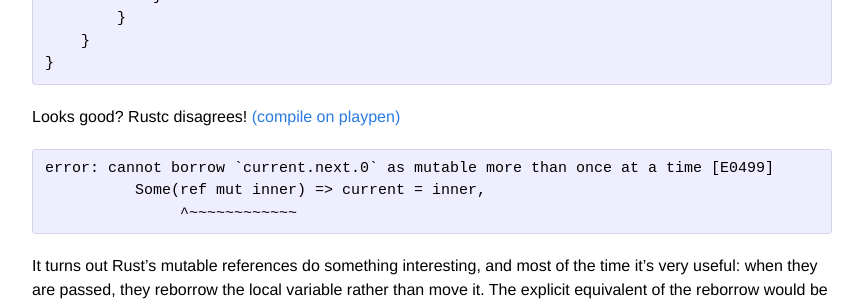
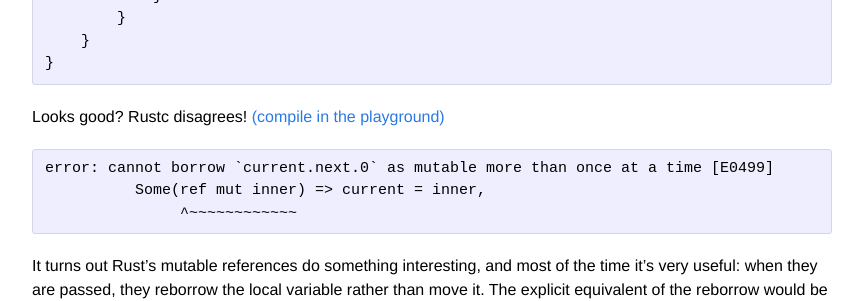
Before and after one commit to bluss/bluss.github.io, a Jekyll site: the page built from _posts/2015-10-11-stuff-the-identity-function-does.markdown, in a window 1280 px wide and 900 px high, scrolled down 1130 px. Shown: the part 152-453 px from the top of the window, without its empty margins (208-1071 px from the left). Built offline with Jekyll 4.4.1, drawn with Linux system fonts in a browser that asks for light colours.

Commit message:
Update wording

```diff
--- a/_posts/2015-10-11-stuff-the-identity-function-does.markdown
+++ b/_posts/2015-10-11-stuff-the-identity-function-does.markdown
@@ -63,7 +63,7 @@ impl List {
 }
 {% endhighlight %}
 
-Looks good? Rustc disagrees! [(compile on playpen)][gisterr]
+Looks good? Rustc disagrees! [(compile in the playground)][gisterr]
 
 <pre>
 error: cannot borrow `current.next.0` as mutable more than once at a time [E0499]
```
